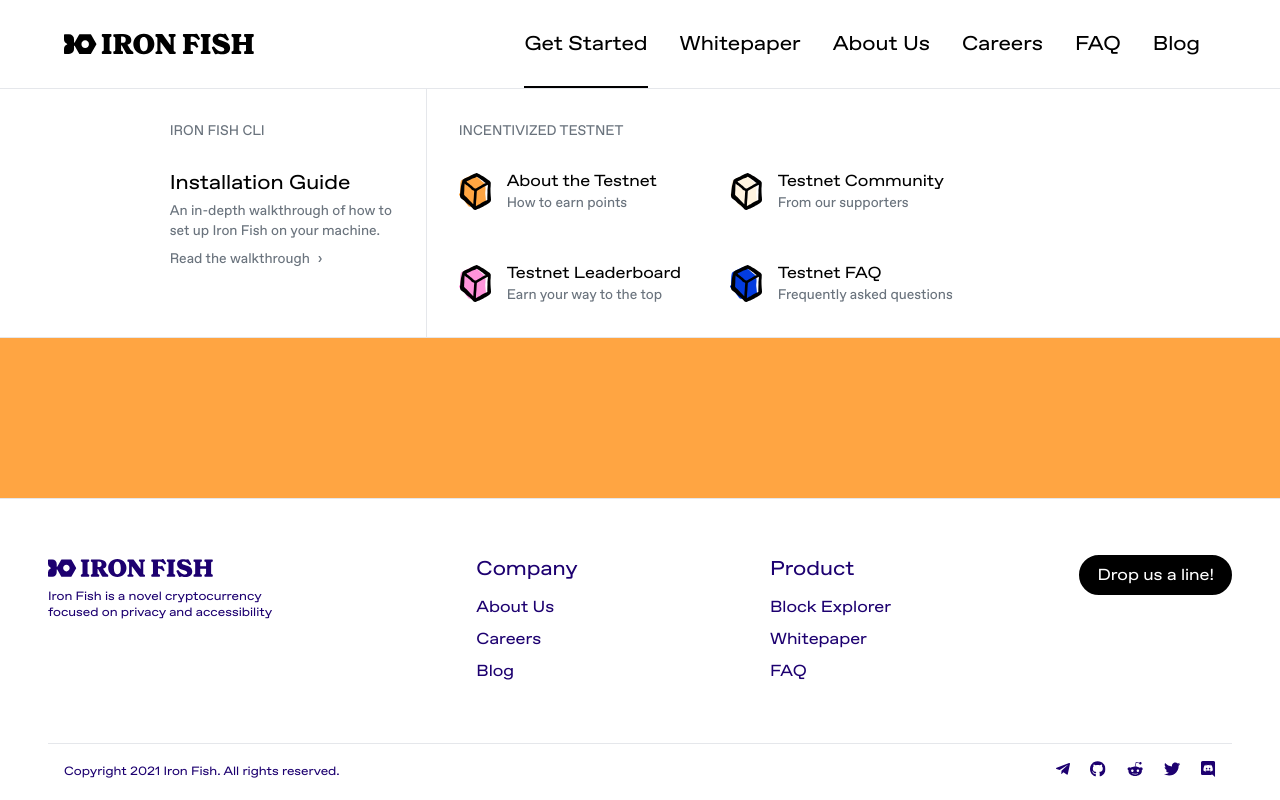
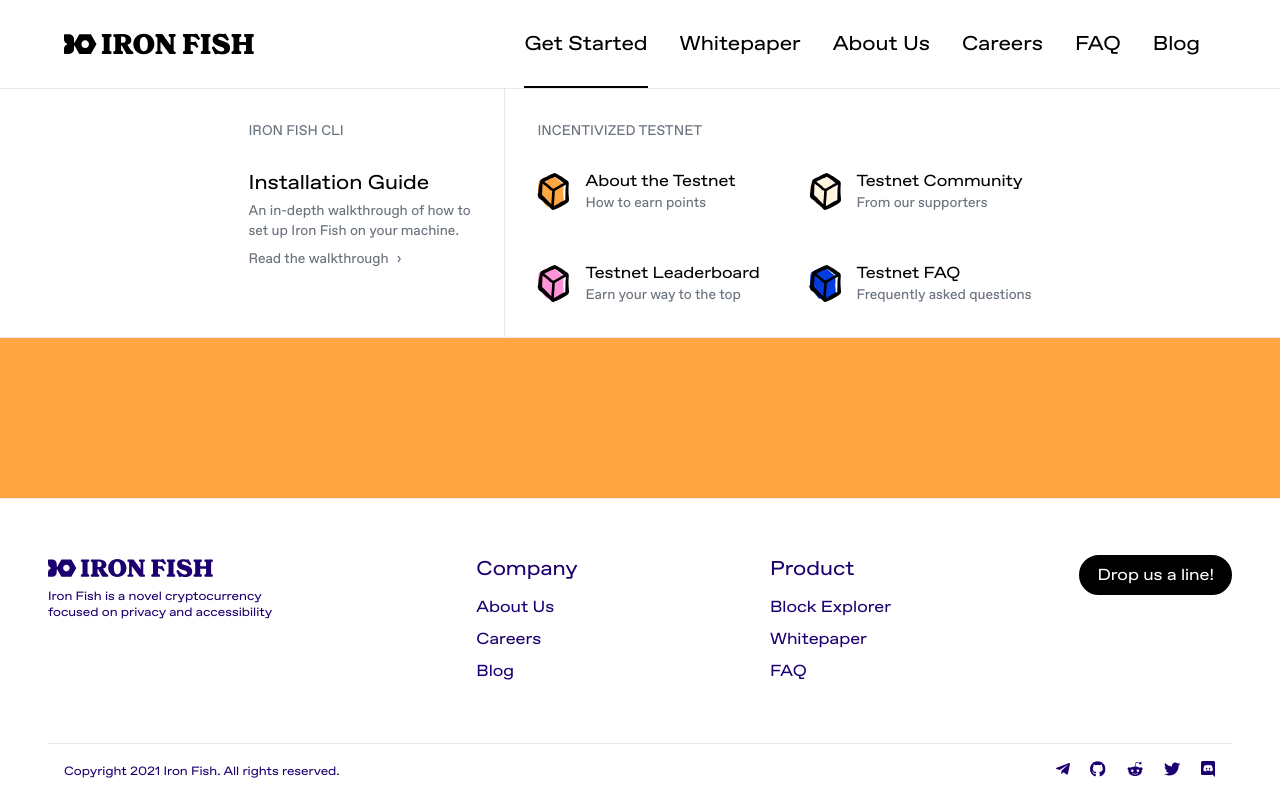
Before and after one commit to iron-fish/website-testnet, a Next.js app: page / in a window 1280 px wide. Both pictures are taken after a click on the button "Get Started". Built offline with nearby package versions, Linux system fonts and the light colour scheme.

Commit message:
Center subnav content

```diff
--- a/components/Navbar/GetStarted.tsx
+++ b/components/Navbar/GetStarted.tsx
@@ -32,8 +32,8 @@
 function GetStarted() {
   return (
     <div className="absolute bg-white left-0 right-0">
-    <div className="flex border-b border-t">
-      <div className="flex justify-end border-r p-8 w-2/6">
+    <div className="flex justify-center border-b border-t">
+      <div className="flex justify-end border-r p-8">
         <div style={{ maxWidth: "14rem" }}>
           <SectionHeader>IRON FISH CLI</SectionHeader>
           <div>
@@ -46,7 +46,7 @@
           </div>
         </div>
       </div>
-      <div className="flex p-8 w-4/6">
+      <div className="flex p-8">
         <div>
           <SectionHeader>INCENTIVIZED TESTNET</SectionHeader>
           <div className="grid grid-rows-2 grid-cols-2 gap-4 -m-4">
```
